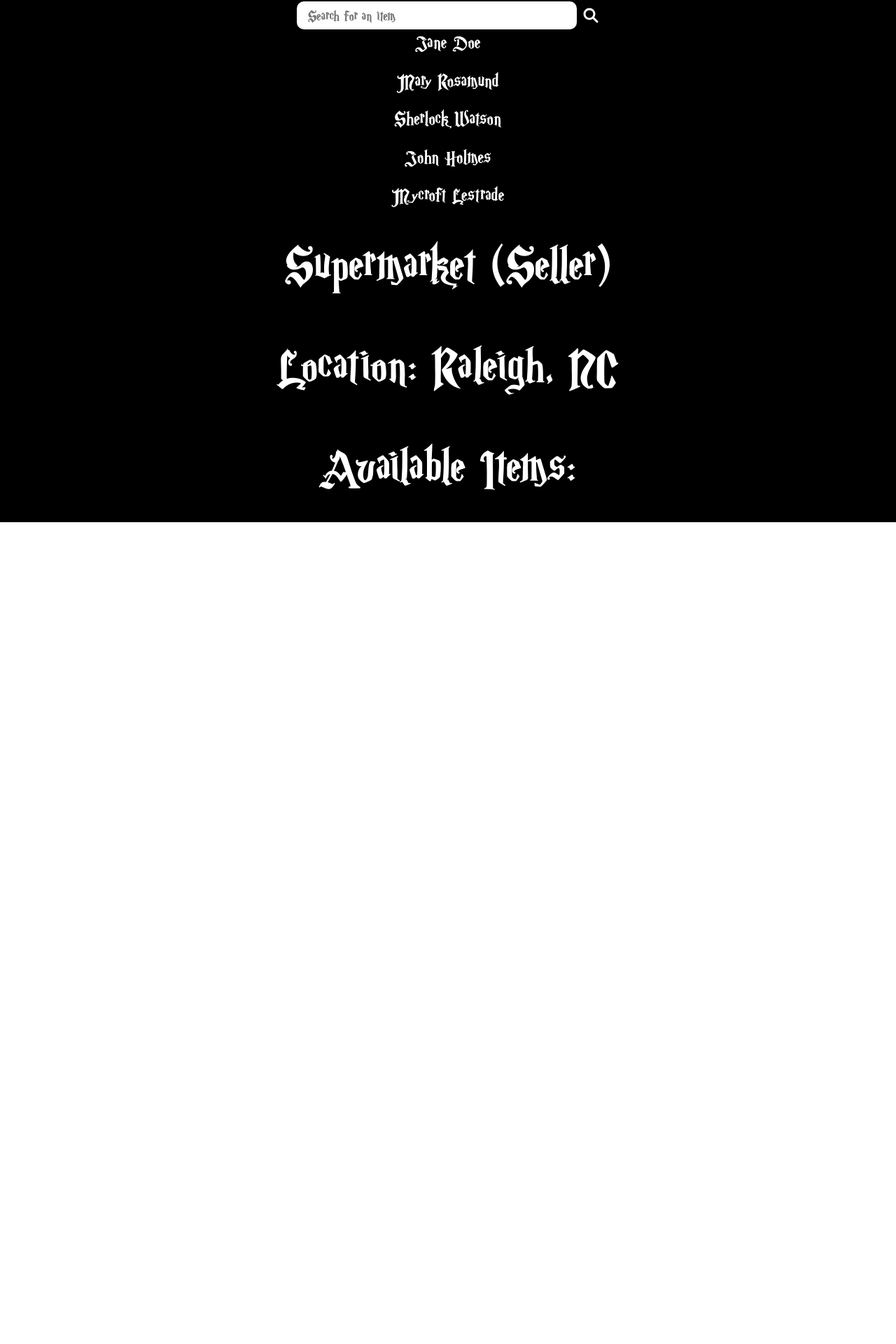
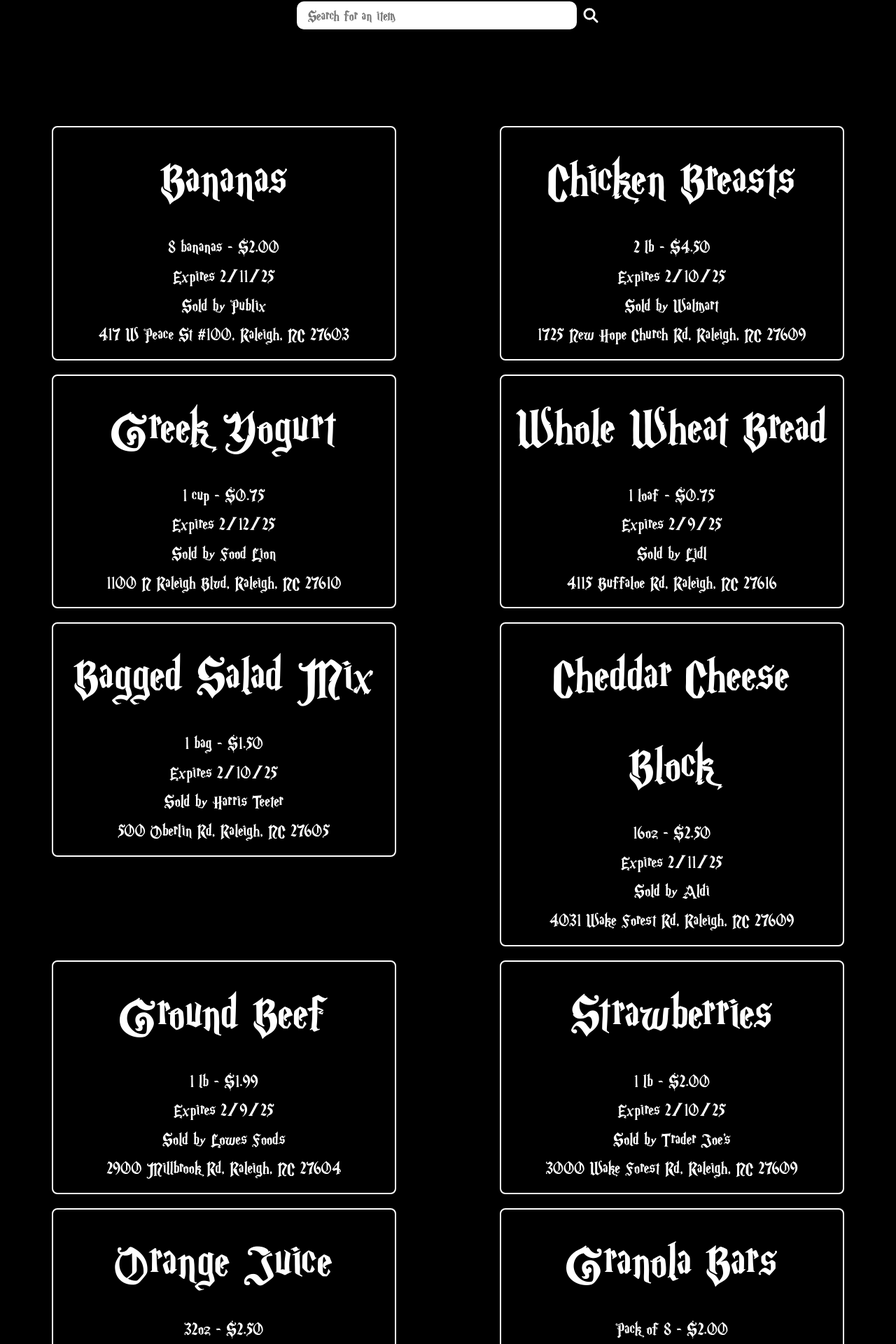
Before and after one commit to nidhicodes4045/shelfsaver, a React (Vite) app in the folder shelfsaver-frontend/: page /user/1 in a window 1280 px wide. Shown: the part 444-2364 px from the top of the page at 70% size. Before the commit the page ends 1190 px from the top, so only its background shows below. Built offline with nearby package versions, Linux system fonts and the light colour scheme.

Commit message:
Added CSS for search

```diff
--- a/shelfsaver-frontend/src/App.css
+++ b/shelfsaver-frontend/src/App.css
@@ -85,3 +85,11 @@ p.no-margin {
 h1.glowing-text {
 	font-size: 0.8em !important;
 }
+
+.item-card {
+  transition: background-color 0.3s ease;
+}
+
+.item-card:hover {
+  background-color: #00b3db;
+}
--- a/shelfsaver-frontend/src/components/ItemCard.jsx
+++ b/shelfsaver-frontend/src/components/ItemCard.jsx
@@ -1,11 +1,20 @@
 import React from 'react';
+import '../App.css';
+
 
 function ItemCard({item}) {
   return(
-    <div className="tc bg-light-green dib br3 pa3 ma2 grow bw2 shadow-5">
-      <div>
-        <h2>{item.name}</h2>
-        <p>{item.address}</p>
+    <div className="item-card tc bg-light-green dib br3 pa3 ma2 grow bw2 shadow-5" style={{padding: '10px', width: '40%'}}>
+      <div style={{
+        border: '2px solid white',
+        borderRadius: '0.5rem',
+        padding: '10px',
+      }}>
+        <p>{item.name}</p>
+        <h3>{item.quantity} - {item.price}</h3>
+        <h3>Expires {item.expiration}</h3>
+        <h3>Sold by {item.seller}</h3>
+        <h3>{item.address}</h3>
       </div>
     </div>
   );
--- a/shelfsaver-frontend/src/components/Items.js
+++ b/shelfsaver-frontend/src/components/Items.js
@@ -1,38 +1,165 @@
 const initialDetails = [
   {
     id: 1,
-    imgPath: "/assets/img/1.png",
-    name: "Jane Doe",
-    email: "janedoe@gmail.com",
-    description: "New Delhi, India",
+    name: "Bananas",
+    quantity: "8 bananas",
+    price: "$2.00",
+    expiration: "2/11/25",
+    seller: "Publix",
+    address: "417 W Peace St #100, Raleigh, NC 27603"
   },
   {
     id: 2,
-    imgPath: "/assets/img/2.png",
-    name: "Mary Rosamund",
-    email: "agra@rosie.com",
-    description: "Tbilisi, India",
+    name: "Chicken Breasts",
+    quantity: "2 lb",
+    price: "$4.50",
+    expiration: "2/10/25",
+    seller: "Walmart",
+    address: "1725 New Hope Church Rd, Raleigh, NC 27609"
   },
   {
     id: 3,
-    imgPath: "/assets/img/3.png",
-    name: "Sherlock Watson",
-    email: "irene@johnlock.com",
-    description: "Baker Street, India",
+    name: "Greek Yogurt",
+    quantity: "1 cup",
+    price: "$0.75",
+    expiration: "2/12/25",
+    seller: "Food Lion",
+    address: "1100 N Raleigh Blvd, Raleigh, NC 27610"
   },
   {
     id: 4,
-    imgPath: "/assets/img/4.png",
-    name: "John Holmes",
-    email: "mary@johnlock.com",
-    description: "Baker Street, India",
+    name: "Whole Wheat Bread",
+    quantity: "1 loaf",
+    price: "$0.75",
+    expiration: "2/9/25",
+    seller: "Lidl",
+    address: "4115 Buffaloe Rd, Raleigh, NC 27616"
   },
   {
     id: 5,
-    imgPath: "/assets/img/5.png",
-    name: "Mycroft Lestrade",
-    email: "britishgovt@gmail.com",
-    description: "London, India",
+    name: "Bagged Salad Mix",
+    quantity: "1 bag",
+    price: "$1.50",
+    expiration: "2/10/25",
+    seller: "Harris Teeter",
+    address: "500 Oberlin Rd, Raleigh, NC 27605"
+  },
+  {
+    id: 6,
+    name: "Cheddar Cheese Block",
+    quantity: "16oz",
+    price: "$2.50",
+    expiration: "2/11/25",
+    seller: "Aldi",
+    address: "4031 Wake Forest Rd, Raleigh, NC 27609"
+  },
+  {
+    id: 7,
+    name: "Ground Beef",
+    quantity: "1 lb",
+    price: "$1.99",
+    expiration: "2/9/25",
+    seller: "Lowes Foods",
+    address: "2900 Millbrook Rd, Raleigh, NC 27604"
+  },
+  {
+    id: 8,
+    name: "Strawberries",
+    quantity: "1 lb",
+    price: "$2.00",
+    expiration: "2/10/25",
+    seller: "Trader Joe's",
+    address: "3000 Wake Forest Rd, Raleigh, NC 27609"
+  },
+  {
+    id: 9,
+    name: "Orange Juice",
+    quantity: "32oz",
+    price: "$2.50",
+    expiration: "2/11/25",
+    seller: "Whole Foods Market",
+    address: "3540 Wade Ave, Raleigh, NC 27607"
+  },
+  {
+    id: 10,
+    name: "Granola Bars",
+    quantity: "Pack of 8",
+    price: "$2.00",
+    expiration: "2/12/25",
+    seller: "Target",
+    address: "4191 The Circle at North Hills St, Raleigh, NC 27609"
+  },
+	{
+    id: 11,
+    name: "Bananas",
+    quantity: "6 bananas",
+    price: "$1.00",
+    expiration: "2/10/25",
+    seller: "Whole Foods Market",
+    address: "3540 Wade Ave, Raleigh, NC 27607"
+  },
+	{
+    id: 17,
+    name: "Bananas",
+    quantity: "6 bananas",
+    price: "$1.50",
+    expiration: "2/12/25",
+    seller: "Trader Joe's",
+    address: "3000 Wake Forest Rd, Raleigh, NC 27609"
+  },
+	{
+    id: 12,
+    name: "Chicken Breasts",
+    quantity: "1.25 lb",
+    price: "$3.50",
+    expiration: "2/11/25",
+    seller: "Aldi",
+    address: "4031 Wake Forest Rd, Raleigh, NC 27609"
+  },
+	{
+    id: 13,
+    name: "Chicken Breasts",
+    quantity: "1.00 lb",
+    price: "$3.00",
+    expiration: "2/11/25",
+    seller: "Target",
+    address: "4191 The Circle at North Hills St, Raleigh, NC 27609"
+  },
+{
+    id: 14,
+    name: "Potato Bread",
+    quantity: "1 loaf",
+    price: "$1.75",
+    expiration: "2/13/25",
+    seller: "Aldi",
+    address: "44031 Wake Forest Rd, Raleigh, NC 27609"
+  },
+{
+    id: 15,
+    name: "Bagged Salad Mix",
+    quantity: "1 bag",
+    price: "$2.00",
+    expiration: "2/12/25",
+    seller: "Lidl",
+    address: "4115 Buffaloe Rd, Raleigh, NC 27616"
+  },
+{
+    id: 16,
+    name: "Strawberries",
+    quantity: "1.5 lb",
+    price: "$2.25",
+    expiration: "2/11/25",
+    seller: "Lowes Food",
+    address: "2900 Millbrook Rd, Raleigh, NC 27604"
+  },
+	{
+    id: 18,
+    name: "Fresh Green Beans",
+    quantity: "3 lb",
+    price: "$3.00",
+    expiration: "2/11/25",
+    seller: "Food Lion",
+    address: "1100 N Raleigh Blvd, Raleigh, NC 27610"
   },
 ];
 
--- a/shelfsaver-frontend/src/components/Search.jsx
+++ b/shelfsaver-frontend/src/components/Search.jsx
@@ -11,10 +11,6 @@ function Search({ details }) {
       return (
         item
           .name
-          .toLowerCase()
-          .includes(searchField.toLowerCase()) ||
-        item
-          .description
           .toLowerCase()
           .includes(searchField.toLowerCase())
       );
@@ -47,6 +43,7 @@ function Search({ details }) {
         <svg xmlns="http://www.w3.org/2000/svg" width="24" height="24" viewBox="0 0 24 24" fill="none" stroke="currentColor" strokeWidth="3" strokeLinecap="round" strokeLinejoin="round"><path stroke="none" d="M0 0h24v24H0z" fill="none" /><path d="M10 10m-7 0a7 7 0 1 0 14 0a7 7 0 1 0 -14 0" /><path d="M21 21l-6 -6" /></svg>
         </section>
       </div>
+		<br />
       {searchList()}
     </section>
   );
--- a/shelfsaver-frontend/src/components/SearchList.jsx
+++ b/shelfsaver-frontend/src/components/SearchList.jsx
@@ -4,7 +4,11 @@ import ItemCard from './ItemCard';
 function SearchList({ filteredItems }) {
   const filtered = filteredItems.map(item =>  <ItemCard key={item.id} item={item} />);
   return (
-    <div>
+      <div className="search-list-container" style={{
+  	display: 'flex',
+  	flexWrap: 'wrap',
+  	justifyContent: 'space-around'
+	}}>
       {filtered}
     </div>
   );
--- a/shelfsaver-frontend/src/components/User.jsx
+++ b/shelfsaver-frontend/src/components/User.jsx
@@ -10,15 +10,8 @@ export default function User() {
     let location = "Raleigh, NC";
     return (
         <>
-            <p>User UID: {uid}</p>
-            {role}
-            Location: {location}
-            Available Items: {DisplayAllItems}
+            <br /> <p className='glowing-text'>&lt;Welcome to ShelfSaver!&gt;</p> <br />
 		    <Search details={initialDetails}/>
-
-            <p>{role}</p>
-            <p>Location: {location}</p>
-            <p>Available Items: {DisplayAllItems}</p>
         </>
     );
 }
```
